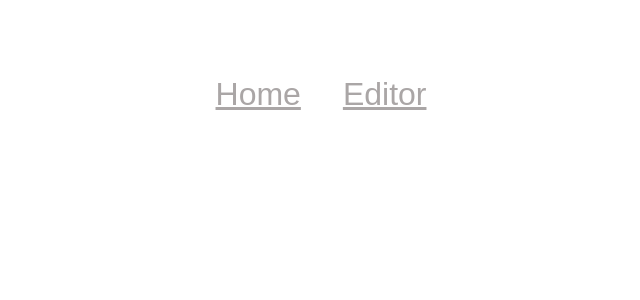
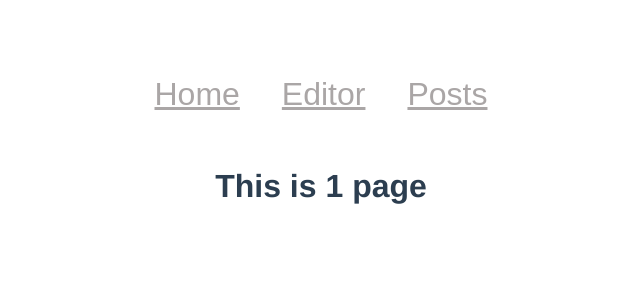
Before and after one commit to TheKinng96/VueEditorExample, a Vue app: page /posts/1 in a window 1280 px wide. Shown: the top 300 px of the page, without its empty margins (319-959 px from the left). Built offline with nearby package versions, Linux system fonts and the light colour scheme; what @ckeditor/ckeditor5-vue would draw is missing.

Commit message:
getting all env setup for storing testing

```diff
--- a/src/App.vue
+++ b/src/App.vue
@@ -1,11 +1,12 @@
 <template>
   <div id="app">
     <div class="buttons">
-      <router-link to="/">
-        <button>Home</button>
-      </router-link>
-      <router-link to="/editor">
-        <button>Editor</button>
+      <router-link
+        v-for="(button, index) in linkButtons"
+        :key="index"
+        :to="button.link"
+      >
+        <button>{{ button.name }}</button>
       </router-link>
     </div>
 
@@ -18,6 +19,15 @@
 <script>
 export default {
   name: "App",
+  data() {
+    return {
+      linkButtons: [
+        { name: "Home", link: "/" },
+        { name: "Editor", link: "/editor" },
+        { name: "Posts", link: "/posts" },
+      ],
+    };
+  },
 };
 </script>
 
@@ -33,6 +43,7 @@ export default {
 
 .buttons {
   display: flex;
+  flex-direction: row;
   justify-content: center;
 }
 
--- a/src/components/Editor.vue
+++ b/src/components/Editor.vue
@@ -1,7 +1,14 @@
 <template>
   <div id="app">
-    <ckeditor :editor="editor" v-model="editorData" :config="editorConfig"></ckeditor>
-    <button v-on:click="emptyEditor()">Empty the editor</button>
+    <ckeditor
+      :editor="editor"
+      v-model="editorData"
+      :config="editorConfig"
+    ></ckeditor>
+    <br />
+    <br />
+    <button @click="emptyEditor()">Empty the editor</button>
+    <button @click="savePost('button pressed', $event)">SAVE</button>
 
     <h2>Editor data</h2>
     <code>{{ editorData }}</code>
@@ -27,6 +34,13 @@ export default {
     emptyEditor() {
       this.editorData = "";
     },
+    savePost(message, event) {
+      if (event) {
+        event.preventDefault();
+      }
+      this.$store.dispatch("gettingNewPost", this.editor.data);
+      alert(message);
+    },
   },
 };
 </script>
--- a/src/components/SinglePost.vue
+++ b/src/components/SinglePost.vue
@@ -1,6 +1,6 @@
 <template>
   <div>
-    <h1>This is single post page</h1>
+    <h1>This is {{ $route.params.id }} page</h1>
   </div>
 </template>
 
--- a/src/routes.js
+++ b/src/routes.js
@@ -2,12 +2,16 @@ import Vue from "vue";
 import VueRouter from "vue-router";
 import HelloWorld from "@/components/HelloWorld";
 import Editor from "@/components/Editor";
+import HomePage from "@/components/PostBlogHome";
+import SinglePost from "@/components/SinglePost";
 
 Vue.use(VueRouter);
 
 const routes = [
   { path: "/", component: HelloWorld },
   { path: "/editor", component: Editor },
+  { path: "/posts", component: HomePage },
+  { path: "/posts/:id", component: SinglePost },
 ];
 
 export default new VueRouter({
--- a/src/store.js
+++ b/src/store.js
@@ -17,9 +17,10 @@ export default new Vuex.Store({
     },
   },
   actions: {
-    gettingNewPost({ commit }, newPost) {
+    gettingNewPost({ commit, state }, newPost) {
       commit("updateNewPost", newPost);
       commit("updateAllPost", newPost);
+      console.log("running >>>", state.singlePost);
     },
   },
   getters: {
```
